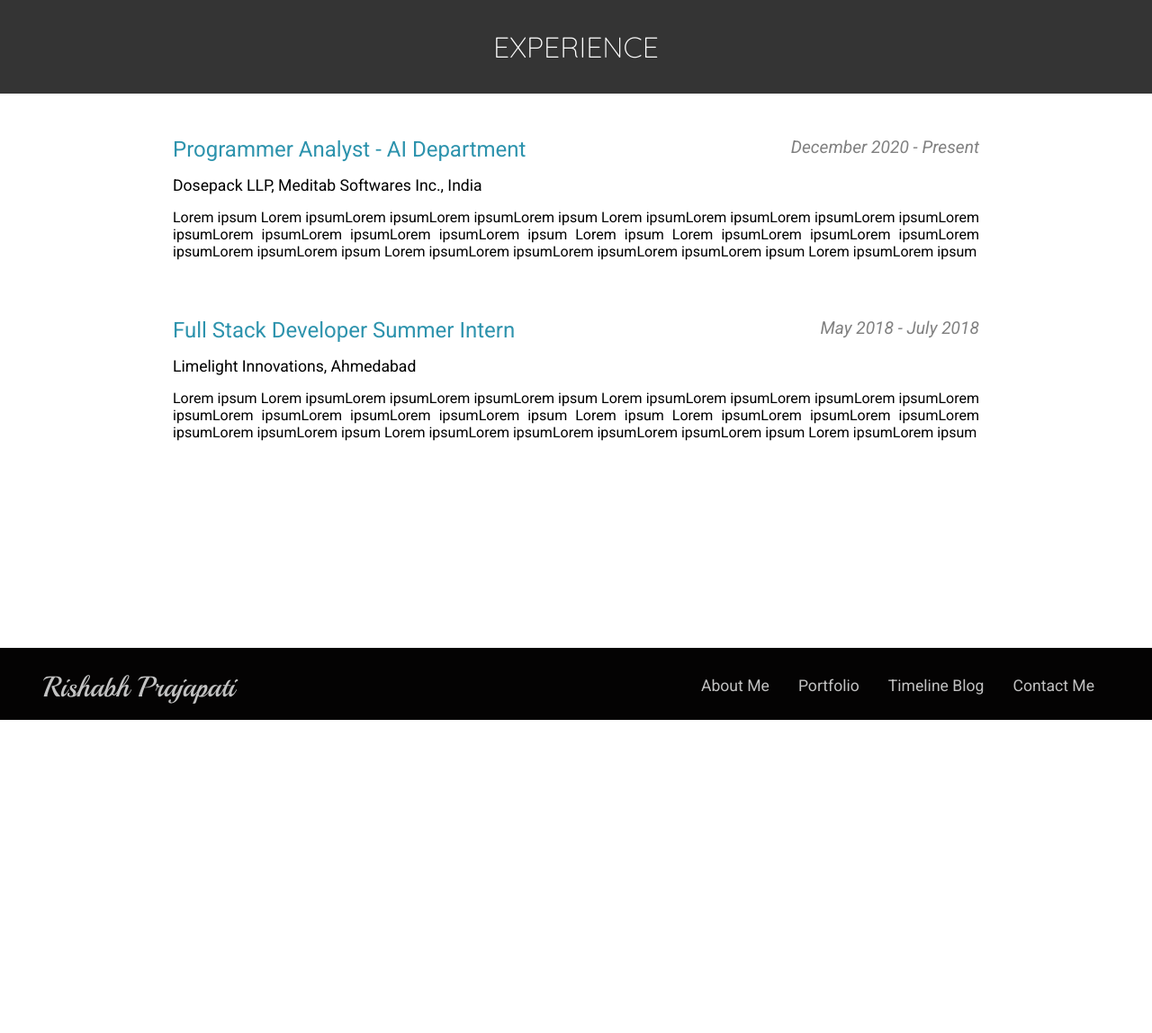
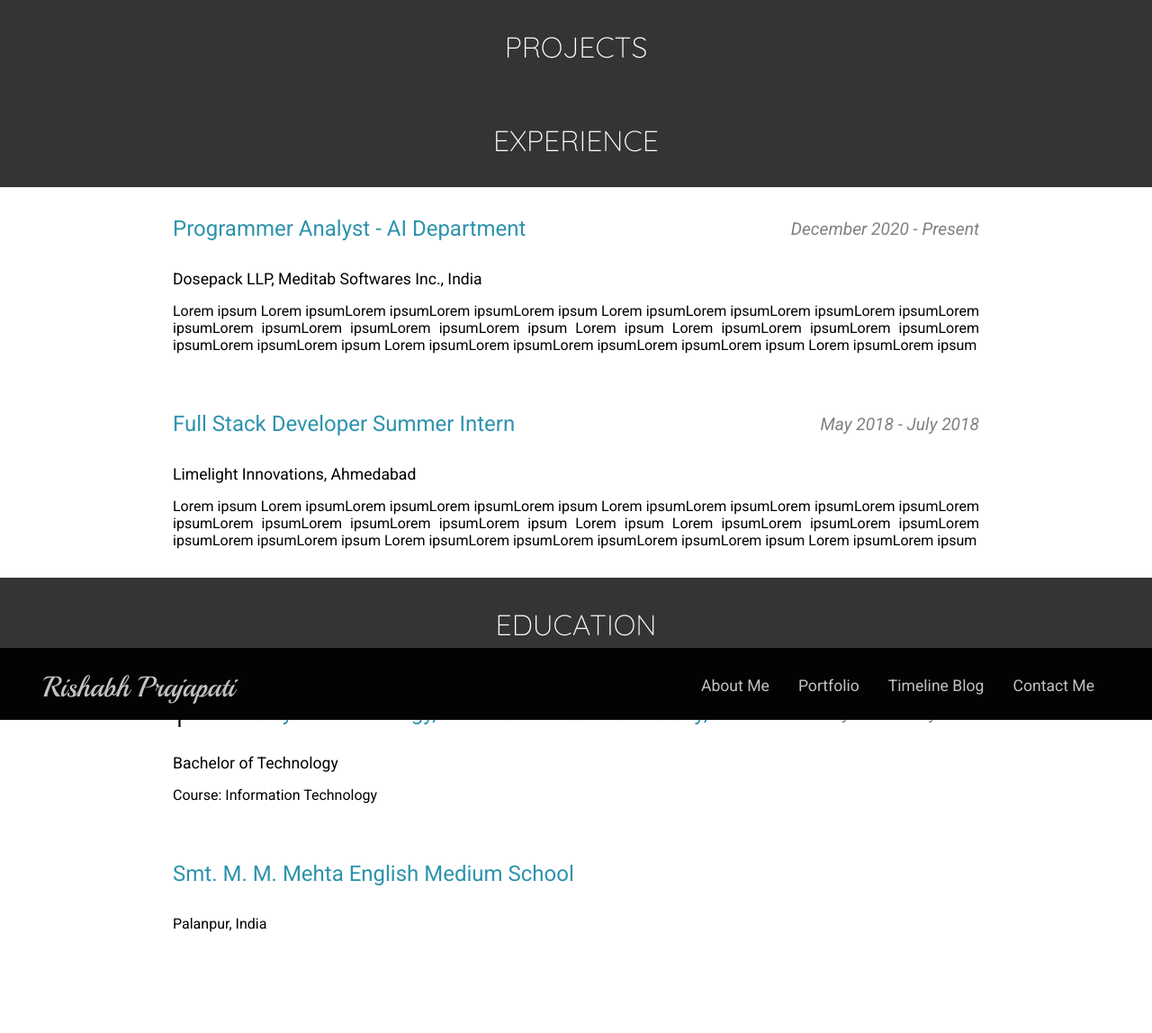
Before and after one commit to alegend4u/uBlog, a Django app: page /portfolio in a window 1280 px wide. Shown: the whole page at 90% size. Before the commit the page ends 800 px from the top, so only its background shows below. Run offline with Django 3.2, Linux system fonts and the light colour scheme; style sheets or scripts are compiled from the project's sources.

Commit message:
Add Education to Portfolio

```diff
--- a/portfolio/static/portfolio/css/portfolio.css
+++ b/portfolio/static/portfolio/css/portfolio.css
@@ -20,29 +20,29 @@
   margin: 0 auto;
   width: 60%;
 }
-
-.job {
+.container__item {
   margin: inherit;
-  padding: 1rem 0;
+  padding: 2rem 0 1rem 0;
 }
-.job * {
-  padding-top: 1rem;
+.container__item * {
+  padding-bottom: 1rem;
 }
-.job .flex {
+.container__item .flex {
   font-size: 1.5rem;
+  align-items: center;
 }
-.job .flex .job-title {
+.container__item .flex .title {
   color: #2d93ad;
 }
-.job .flex .duration {
+.container__item .flex .duration {
   color: gray;
   font-size: 0.8em;
   font-style: italic;
 }
-.job__company {
+.container__item__subtitle {
   font-size: 1.1rem;
 }
-.job__description {
+.container__item__description {
   text-align: justify;
 }
 
--- a/portfolio/static/portfolio/sass/portfolio.sass
+++ b/portfolio/static/portfolio/sass/portfolio.sass
@@ -17,34 +17,33 @@
   text-align: center
   opacity: 90%
 
-
 .container
   margin: 0 auto
   width: 60%
 
+  &__item
+    margin: inherit
+    padding: 2rem 0 1rem 0
 
-.job
-  margin: inherit
-  padding: 1rem 0
+    *
+      padding-bottom: 1rem
 
-  *
-    padding-top: 1rem
+    .flex
+      font-size: 1.5rem
+      align-items: center
 
-  .flex
-    font-size: 1.5rem
+      .title
+        color: $secondary-background
 
-    .job-title
-      color: $secondary-background
+      .duration
+        color: gray
+        font-size: 0.8em
+        font-style: italic
 
-    .duration
-      color: gray
-      font-size: 0.8em
-      font-style: italic
+    &__subtitle
+      font-size: 1.1rem
 
-  &__company
-    font-size: 1.1rem
-
-  &__description
-    text-align: justify
+    &__description
+      text-align: justify
 
 @import 'responsive'
--- a/portfolio/templates/portfolio/portfolio.html
+++ b/portfolio/templates/portfolio/portfolio.html
@@ -11,15 +11,18 @@
 {% endblock %}
 
 {% block content %}
+    <div class="banner">Projects</div>
+    <div class="container" id="projects">
+    </div>
     <div class="banner">Experience</div>
     <div class="container" id="experience">
-        <div class="job">
+        <div class="container__item">
             <div class="flex">
-                <p class="job-title">Programmer Analyst - AI Department</p>
+                <p class="title">Programmer Analyst - AI Department</p>
                 <p class="duration">December 2020 - Present</p>
             </div>
-            <p class="job__company">Dosepack LLP, Meditab Softwares Inc., India</p>
-            <p class="job__description">Lorem ipsum
+            <p class="container__item__subtitle">Dosepack LLP, Meditab Softwares Inc., India</p>
+            <p class="container__item__description">Lorem ipsum
                 Lorem ipsumLorem ipsumLorem ipsumLorem ipsum
                 Lorem ipsumLorem ipsumLorem ipsumLorem ipsumLorem ipsumLorem ipsumLorem ipsumLorem ipsumLorem ipsum
                 Lorem ipsum
@@ -29,13 +32,13 @@
 
             </p>
         </div>
-        <div class="job">
+        <div class="container__item">
             <div class="flex">
-                <p class="job-title">Full Stack Developer Summer Intern</p>
+                <p class="title">Full Stack Developer Summer Intern</p>
                 <p class="duration">May 2018 - July 2018</p>
             </div>
-            <p class="job__company">Limelight Innovations, Ahmedabad</p>
-            <p class="job__description">Lorem ipsum
+            <p class="container__item__subtitle">Limelight Innovations, Ahmedabad</p>
+            <p class="container__item__description">Lorem ipsum
                 Lorem ipsumLorem ipsumLorem ipsumLorem ipsum
                 Lorem ipsumLorem ipsumLorem ipsumLorem ipsumLorem ipsumLorem ipsumLorem ipsumLorem ipsumLorem ipsum
                 Lorem ipsum
@@ -46,4 +49,22 @@
             </p>
         </div>
     </div>
+    <div class="banner">Education</div>
+    <div class="container" id="education">
+        <div class="container__item">
+            <div class="flex">1
+                <p class="title">Faculty of Technology, Dharmsinh Desai University, Nadiad</p>
+                <p class="duration">July 2016 - May 2020</p>
+            </div>
+            <p class="container__item__subtitle">Bachelor of Technology</p>
+            <p>Course: Information Technology</p>
+        </div>
+        <div class="container__item">
+            <div class="flex">
+                <p class="title">Smt. M. M. Mehta English Medium School</p>
+            </div>
+            <p>Palanpur, India</p>
+        </div>
+
+    </div>
 {% endblock %}
```
